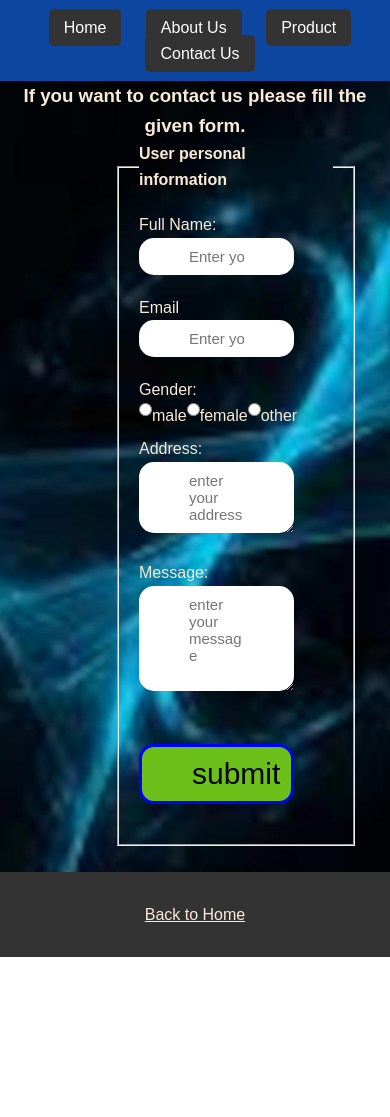
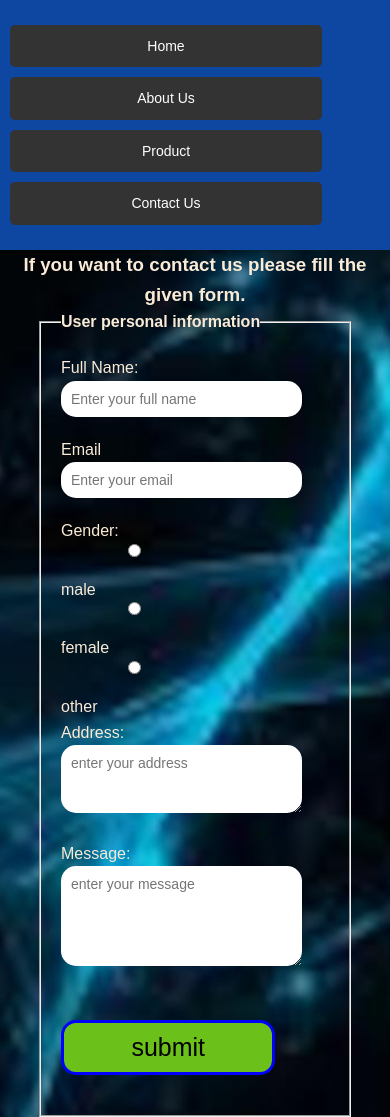
Before and after one commit to rijalrajendra/first-online-shop-using-css-only, a plain HTML site: page contact.html in a window 390 px wide. Shown: the top 1117 px of the page. Before the commit the page ends 957 px from the top, so only its background shows below. Drawn offline with Linux system fonts and the light colour scheme.

Commit message:
Update style.css

```diff
--- a/style.css
+++ b/style.css
@@ -152,3 +152,76 @@ img{
     border-radius: 15px;
 
 }
+
+@media (max-width: 600px) {
+
+    header h1 {
+        font-size: 20px;
+    }
+
+    nav a {
+        display: block;
+        margin: 10px auto;
+        width: 80%;
+    }
+
+    .contact input,
+    .contact textarea {
+        width: 95%;
+        padding: 10px;
+        font-size: 14px;
+    }
+
+    #fieldset {
+        margin-left: 5%;
+        margin-right: 5%;
+    }
+
+    #gendermfo {
+        flex-direction: column;
+        align-items: flex-start;
+    }
+
+    #button {
+        font-size: 20px;
+        width: 80%;
+    }
+
+    img {
+        width: 100%;
+        height: auto;
+    }
+}
+@media (max-width: 900px) {
+
+    nav a {
+        margin: 10px;
+        font-size: 14px;
+    }
+
+    .contact input,
+    .contact textarea {
+        width: 90%;
+    }
+
+    #fieldset {
+        margin-left: 10%;
+        margin-right: 10%;
+    }
+
+    #button {
+        font-size: 25px;
+    }
+}
+@media (min-width: 1200px) {
+
+    .contact input,
+    .contact textarea {
+        width: 60%;
+    }
+
+    #fieldset {
+        margin-left: 25%;
+        margin-right: 25%;
+    }
+}
```
